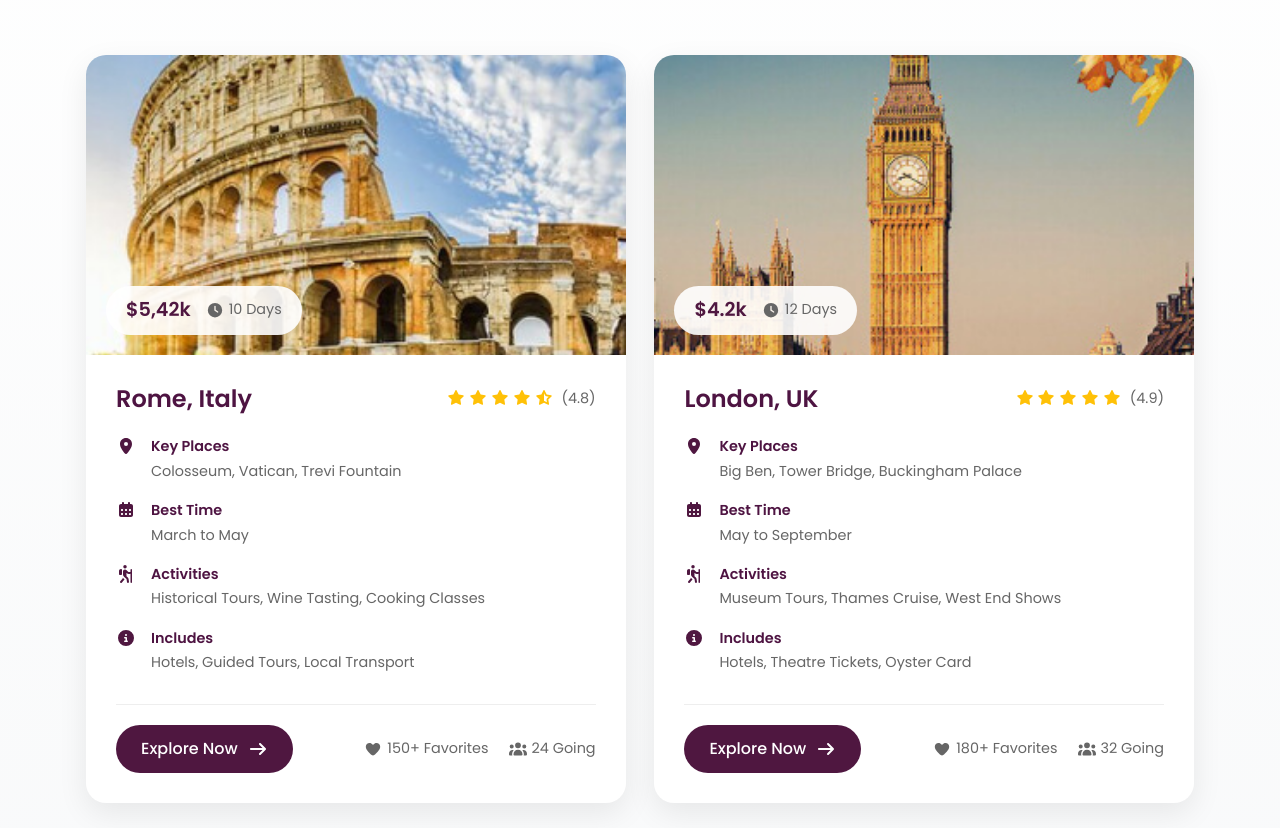
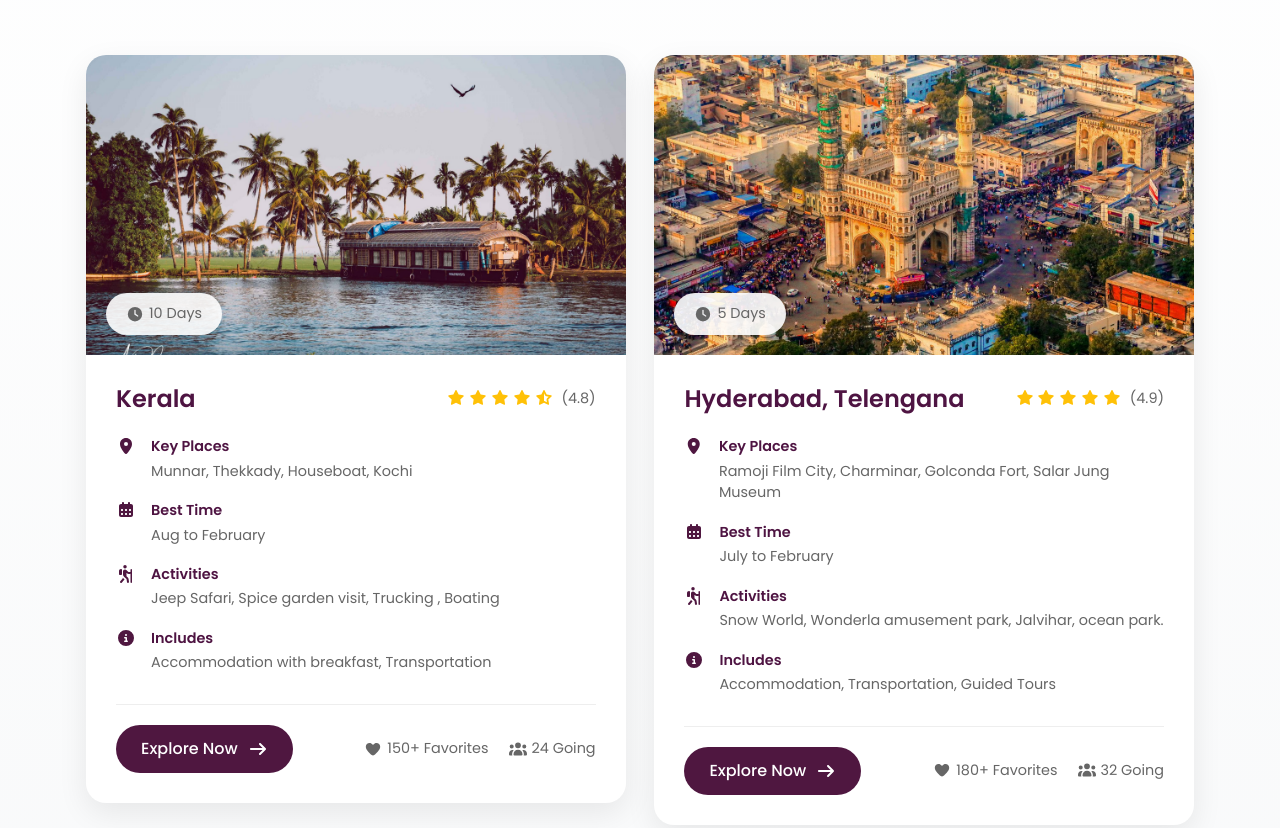
Before and after one commit to Code-cave-media/dreamvihari, a plain HTML site: page index.html in a window 1280 px wide. Shown: the part 1754-2582 px from the top of the page. Drawn offline with Linux system fonts and the light colour scheme; a web font is replaced by a local one.

Commit message:
Update index.html

```diff
--- a/index.html
+++ b/index.html
@@ -1902,11 +1902,11 @@
                       alt="Weather Service"
                     />
                   </div>
-                  <h4>Calculated Weather</h4>
+                  <h4>Customized tour packages</h4>
                   <p>
-                    Built Wicket longer admire do barton vanity itself do in it.
+                    Domestic & International.
                   </p>
-                  <a href="#!" class="learn-more">
+                  <a href="https://wa.me/+919645822444" class="learn-more">
                     Learn More
                     <i class="fas fa-arrow-right"></i>
                   </a>
@@ -2002,12 +2002,12 @@
               <div class="destination-card">
                 <div class="destination-card-image">
                   <img
-                    src="assets/img/dest/dest1.jpg"
-                    alt="Rome, Italy"
+                    src="assets/img/banner2.jpg"
+                    alt="kerala"
                     class="img-fluid"
                   />
                   <div class="destination-price">
-                    <span class="price-tag">$5,42k</span>
+
                     <span class="duration"
                       ><i class="fas fa-clock"></i> 10 Days</span
                     >
@@ -2015,7 +2015,7 @@
                 </div>
                 <div class="destination-card-body">
                   <div class="destination-header">
-                    <h3>Rome, Italy</h3>
+                    <h3>Kerala</h3>
                     <div class="rating">
                       <i class="fas fa-star"></i>
                       <i class="fas fa-star"></i>
@@ -2031,28 +2031,32 @@
                       <i class="fas fa-map-marker-alt"></i>
                       <div class="detail-content">
                         <h6>Key Places</h6>
-                        <p>Colosseum, Vatican, Trevi Fountain</p>
+                        <p>Munnar, Thekkady, Houseboat, Kochi</p>
                       </div>
                     </div>
                     <div class="detail-item">
                       <i class="fas fa-calendar-alt"></i>
                       <div class="detail-content">
                         <h6>Best Time</h6>
-                        <p>March to May</p>
+                        <p>Aug to February</p>
                       </div>
                     </div>
                     <div class="detail-item">
                       <i class="fas fa-hiking"></i>
                       <div class="detail-content">
                         <h6>Activities</h6>
-                        <p>Historical Tours, Wine Tasting, Cooking Classes</p>
+                        <p>Jeep Safari,
+                          Spice garden visit,
+                          Trucking ,
+                          Boating</p>
                       </div>
                     </div>
                     <div class="detail-item">
                       <i class="fas fa-info-circle"></i>
                       <div class="detail-content">
                         <h6>Includes</h6>
-                        <p>Hotels, Guided Tours, Local Transport</p>
+                        <p>Accommodation with breakfast,
+                          Transportation</p>
                       </div>
                     </div>
                   </div>
@@ -2076,20 +2080,20 @@
               <div class="destination-card">
                 <div class="destination-card-image">
                   <img
-                    src="assets/img/dest/dest2.jpg"
-                    alt="London, UK"
+                    src="assets/img/banner1.jpeg"
+                    alt="Hyderabad, Telengana"
                     class="img-fluid"
                   />
                   <div class="destination-price">
-                    <span class="price-tag">$4.2k</span>
+
                     <span class="duration"
-                      ><i class="fas fa-clock"></i> 12 Days</span
+                      ><i class="fas fa-clock"></i>5 Days</span
                     >
                   </div>
                 </div>
                 <div class="destination-card-body">
                   <div class="destination-header">
-                    <h3>London, UK</h3>
+                    <h3>Hyderabad, Telengana</h3>
                     <div class="rating">
                       <i class="fas fa-star"></i>
                       <i class="fas fa-star"></i>
@@ -2105,28 +2109,28 @@
                       <i class="fas fa-map-marker-alt"></i>
                       <div class="detail-content">
                         <h6>Key Places</h6>
-                        <p>Big Ben, Tower Bridge, Buckingham Palace</p>
+                        <p>Ramoji Film City, Charminar, Golconda Fort, Salar Jung Museum</p>
                       </div>
                     </div>
                     <div class="detail-item">
                       <i class="fas fa-calendar-alt"></i>
                       <div class="detail-content">
                         <h6>Best Time</h6>
-                        <p>May to September</p>
+                        <p>July to February</p>
                       </div>
                     </div>
                     <div class="detail-item">
                       <i class="fas fa-hiking"></i>
                       <div class="detail-content">
                         <h6>Activities</h6>
-                        <p>Museum Tours, Thames Cruise, West End Shows</p>
+                        <p>Snow World, Wonderla amusement park, Jalvihar, ocean park.</p>
                       </div>
                     </div>
                     <div class="detail-item">
                       <i class="fas fa-info-circle"></i>
                       <div class="detail-content">
                         <h6>Includes</h6>
-                        <p>Hotels, Theatre Tickets, Oyster Card</p>
+                        <p>Accommodation, Transportation, Guided Tours</p>
                       </div>
                     </div>
                   </div>
@@ -2256,7 +2260,7 @@
                       class="d-flex justify-content-between align-items-center mb-3"
                     >
                       <h4 class="trip-title fw-semibold mb-0">
-                        Trip To Greece
+                        Trip To World
                       </h4>
                       <span class="trip-rating">
                         <i class="fas fa-star text-warning"></i>
@@ -2267,7 +2271,7 @@
                     <p class="trip-meta text-muted mb-4">
                       <i class="far fa-calendar-alt me-2"></i>14-29 June
                       <span class="mx-2">|</span>
-                      <i class="far fa-user me-2"></i>by Robbin joseph
+                      <i class="far fa-user me-2"></i>by Manoj
                     </p>
 
                     <div class="trip-features d-flex gap-3 mb-4">
```
